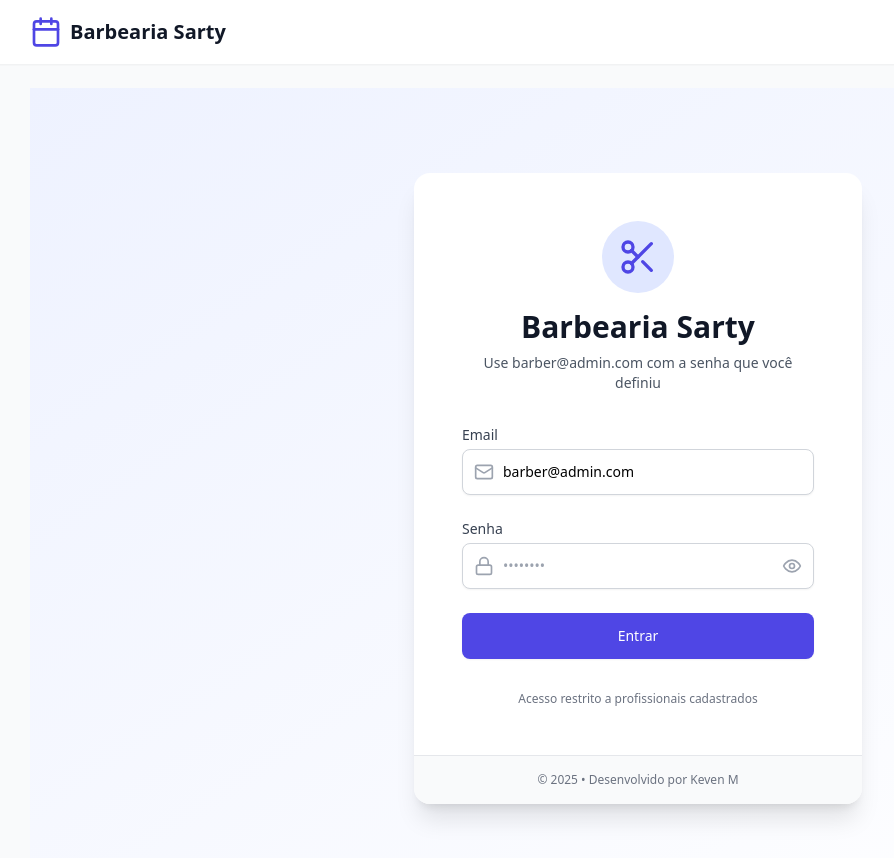
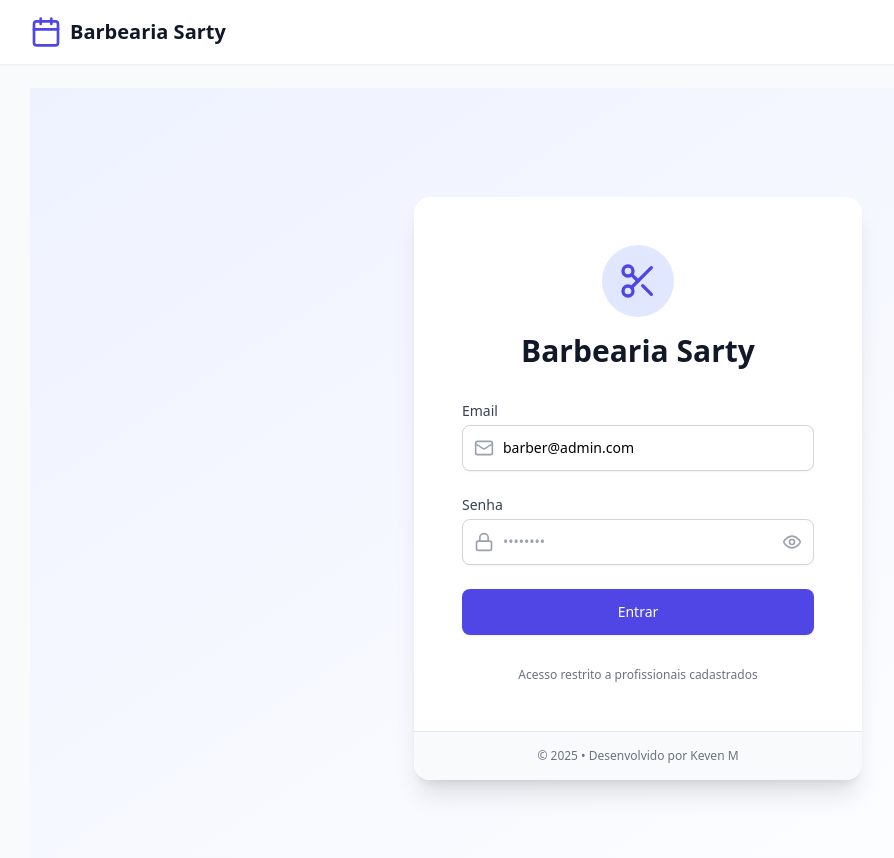
Before and after one commit to wellbinlada/BarberSarty, a React (Vite) app: page /login in a window 1280 px wide. Shown: the top 858 px of the page, without its empty margins (2-896 px from the left). Built offline with nearby package versions, Linux system fonts and the light colour scheme.

Commit message:
correção tela login

```diff
--- a/src/components/Login.tsx
+++ b/src/components/Login.tsx
@@ -37,7 +37,6 @@ export default function Login() {
                 <Scissors className="h-10 w-10 text-indigo-600" />
               </div>
               <h2 className="text-3xl font-bold text-gray-900">Barbearia Sarty</h2>
-              <p className="mt-2 text-sm text-gray-600">Use barber@admin.com com a senha que você definiu</p>
             </div>
 
             {error && (
```
